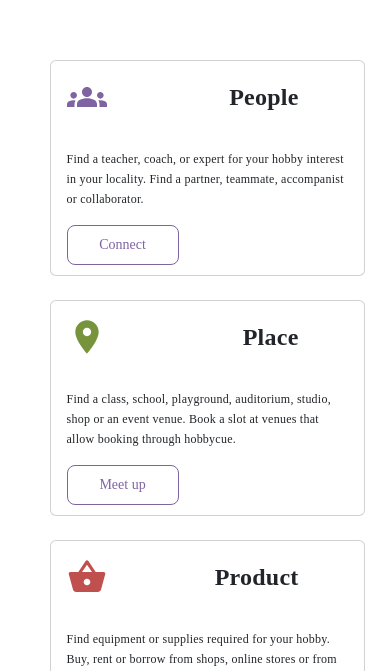
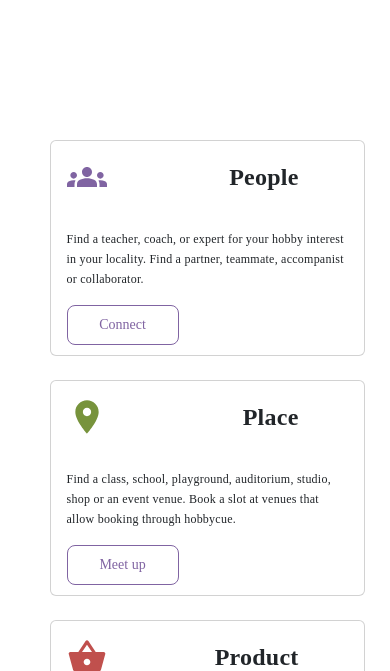
Before and after one commit to Binamragupta/hobbycue, a React (Create React App) app: page / in a window 390 px wide. Shown: the part 1253-1924 px from the top of the page. Built offline with nearby package versions, Linux system fonts and the light colour scheme.

Commit message:
card commit

```diff
--- a/src/CSS/Cardsarea.css
+++ b/src/CSS/Cardsarea.css
@@ -27,7 +27,7 @@
         display: flex;
         justify-content: center;
         align-items: center;
-        margin: 10rem 2rem;
+        margin: 15rem 2rem;
 
     }
     /* 24px row gap */
```
